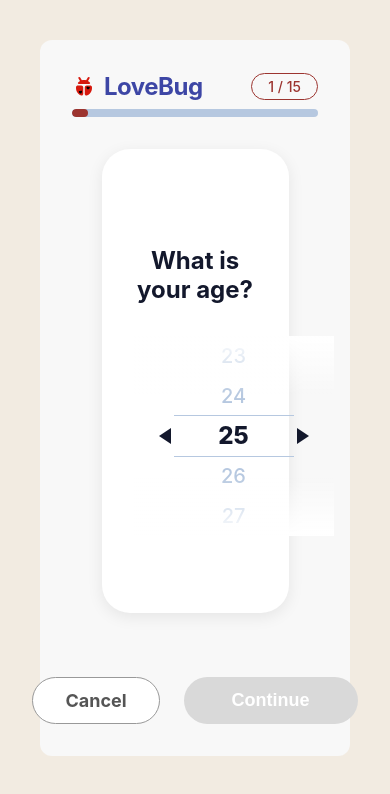
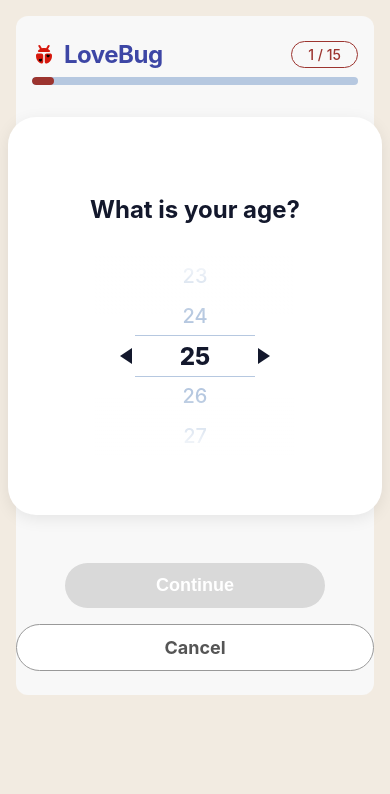
Before and after one commit to kathy-codes/lovebug-frontend, a React (Vite) app: page /quizmanager in a window 390 px wide. Shown: the top 794 px of the page. Built offline with nearby package versions, Linux system fonts and the light colour scheme.

Commit message:
added responsive design and updated the quiz styling to ensure it can be viewed in mobile

```diff
--- a/src/components/Button/Button.scss
+++ b/src/components/Button/Button.scss
@@ -68,12 +68,12 @@
         background-color: $color-primary-white;
         color: #555;
         border: 1px solid #999;
-        padding: 0.75rem 2rem;
+        padding: 0.75rem 3rem;
         border-radius: 40px;
         font-weight: 700;
         font-size: 1.125rem;
         width: 100%;
-        max-width: 160px;
+        max-width: 260px;
         transition: background-color 0.2s;
 
         &:hover {
--- a/src/components/quizquestions/CareerField/CareerField.scss
+++ b/src/components/quizquestions/CareerField/CareerField.scss
@@ -9,12 +9,16 @@
 
 .career-grid {
     display: grid;
-    grid-template-columns: repeat(3, 1fr);
+    grid-template-columns: repeat(2, 1fr);
     gap: 15px;
     margin-top: 30px;
     max-width: 500px;
     margin-left: auto;
     margin-right: auto;
+
+    @include tablet {
+        grid-template-columns: repeat(3, 1fr);
+    }
 }
 
 .career-btn {
--- a/src/pages/QuizManager/QuizManager.scss
+++ b/src/pages/QuizManager/QuizManager.scss
@@ -4,8 +4,8 @@
 
 .quiz-manager {
     max-width: $max-width-md;
-    margin: pxToRem(40) pxToRem(40);
-    padding: 2rem;
+    margin: 1rem;
+    padding: 1.5rem 1rem;
     display: flex;
     flex-direction: column;
     min-height: 70vh;
@@ -15,6 +15,7 @@
 
     @include tablet {
         margin: pxToRem(68) auto;
+        padding: 2rem;
     }
 
     h2 {
@@ -85,19 +86,33 @@
     justify-content: center;
     align-items: center;
     margin-bottom: 2rem;
-    width: 50%;
+    width: 100%;
     align-self: center;
     background-color: $color-primary-white;
     border-radius: 28px;
     box-shadow: 0 4px 16px rgba(0, 0, 0, 0.08);
-    padding: 2rem;
-    min-height: 400px;
+    padding: 1.5rem;
+    min-height: 350px;
+
+    @include tablet {
+        width: 60%;
+        padding: 2rem;
+        min-height: 400px;
+    }
 }
 
 .quiz-controls {
     display: flex;
+    flex-direction: column-reverse;
     justify-content: center;
-    gap: 1.5rem;
+    align-items: center;
+    gap: 1rem;
     margin-top: auto;
-    padding-top: 2rem;
+    padding-top: 1rem;
+
+    @include tablet {
+        flex-direction: row;
+        gap: 1.5rem;
+        padding-top: 2rem;
+    }
 }
```
